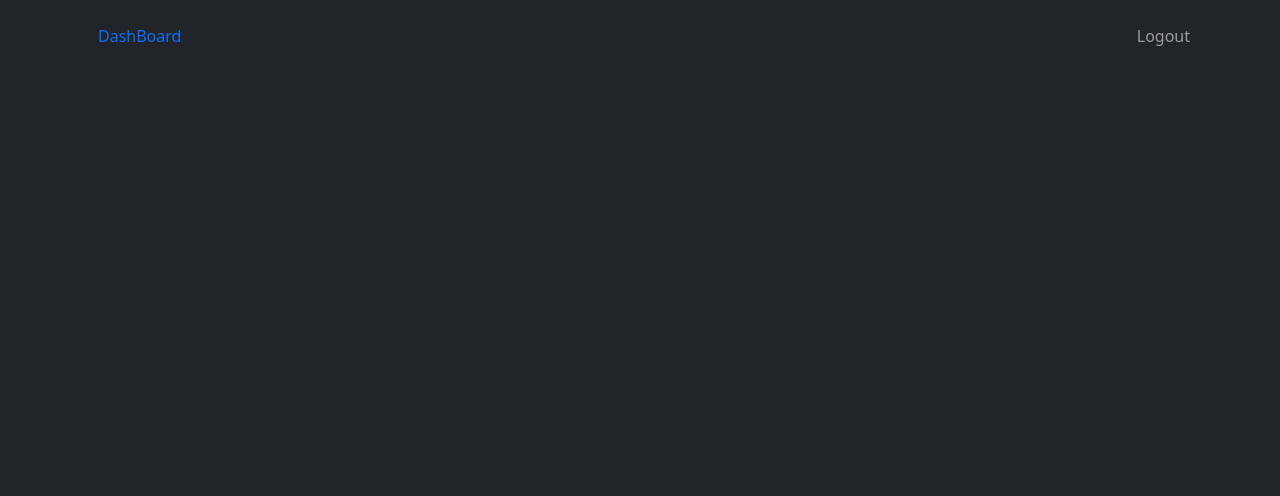
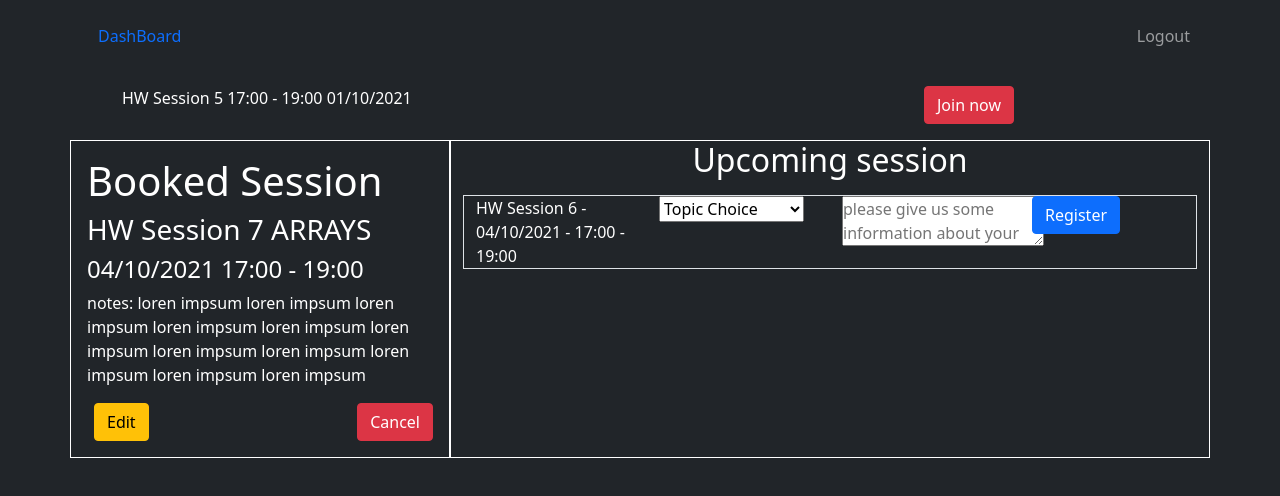
Before and after one commit to muratdemirtas2001/capgemini-hackhaton, a React (Create React App) app in the folder client/: page /dashboard in a window 1280 px wide. Shown: the top 496 px of the page. Built offline with nearby package versions, Linux system fonts and the light colour scheme; no server answers.

Commit message:
dashboard is in progress

```diff
--- a/client/src/components/Login.js
+++ b/client/src/components/Login.js
@@ -35,7 +35,8 @@ export default function Login() {
             setError("Please enter a password");
         } else {
             // I am not sure how we are going to match with the password in our database.
-            let result = fetch("/api/signin", {
+            // let result =
+            fetch("/api/signin", {
                 method: "POST",
                 body: JSON.stringify(login),
                 headers: {
@@ -52,7 +53,7 @@ export default function Login() {
                         history.push("/dashboard");
                     } else if (data.auth === "error") {
                         console.log(data);
-
+                        setWarning(true);
                         setError(data.errors.email);
 
                         history.push("/login");
@@ -74,10 +75,10 @@ export default function Login() {
             <Navbar />
             <section className="bg-dark text-light p-5 pt-lg-5 text-center text-sm-start">
                 <div className="container">
-                    <fieldset className="align-items-center ">
+                    <fieldset className="align-items-center  ">
+                    {warning ? <div className="col-lg-12 p-3 mb-2 bg-danger text-white text-center">{error}</div> : null}
                         <div className="justify-content-center align-center d-flex flex-wrap bg-dark p-3">
                             <legend className="col-12 text-center" >Homework Club Login</legend>
-                            {warning ? <div className="p-3 mb-2 bg-danger text-white">{error}</div> : null}
                             <form onSubmit={handleSubmit}>
                                 <div>
                                     <label htmlFor="email" className="form-label" >
--- a/client/src/index.html
+++ b/client/src/index.html
@@ -4,7 +4,7 @@
 		<meta charset="UTF-8" />
 		<meta name="viewport" content="width=device-width, initial-scale=1.0">
 		<link href="https://cdn.jsdelivr.net/npm/bootstrap@5.0.2/dist/css/bootstrap.min.css" rel="stylesheet" integrity="sha384-EVSTQN3/azprG1Anm3QDgpJLIm9Nao0Yz1ztcQTwFspd3yD65VohhpuuCOmLASjC" crossorigin="anonymous">
-		<title>Starter Kit</title>
+		<title>Homework Club</title>
 	</head>
 	<body>
 		<noscript>You need to enable JavaScript to run this app.</noscript>
--- a/client/src/pages/Dashboard.js
+++ b/client/src/pages/Dashboard.js
@@ -6,7 +6,7 @@ export default function Dashboard() {
 
 	// console.log("TOKEN IN DASHBOARD IS",token);
 	const [isPracticed, setIsPracticed] = useState(false);
-	// const [users, setUsers] = useState([]);
+	const [users, setUsers] = useState([]);
 	// console.log("users", users);
 	console.log("is practiced", isPracticed);
 	useEffect(() => {
@@ -19,7 +19,7 @@ export default function Dashboard() {
 		})
 			.then((res) => res.json())
 			.then((data) => {
-				console.log(data);
+				setUsers(data);
 				if (data.error) {
 					setIsPracticed(true);
 				}
@@ -40,11 +40,75 @@ export default function Dashboard() {
 		// });
 	}, [token]);
 	console.log("TOKEN IN DASHBOARD IS", token);
+	console.log(users);
 
-
+	const handlesubmit = () => {
+		return "hello world!";
+	};
 	return (
 		<>
 			<Logout />
+			<div className="container-md mt-2 px-4">
+				<div className="row p-2 m-2">
+					<div className="col-9 text-white">
+						<span>HW Session 5 </span>
+						<span>17:00 - 19:00 </span>
+						<span> 01/10/2021</span>
+					</div>
+					<div className="col-3">
+						<button className="btn btn-danger pl-3">Join now</button>
+					</div>
+				</div>
+
+				<div className="row gx-5">
+					{/* left side of the grid */}
+					<div className="col-lg-4 col-md-4 col-sm-4 border border-white text-white p-3">
+						<h1>Booked Session</h1>
+						<div>
+							<h3>HW Session 7 ARRAYS</h3>
+							<h4>04/10/2021  17:00 - 19:00</h4>
+							<p>notes: loren impsum  loren impsum loren impsum loren
+								impsum loren impsum loren impsum loren impsum loren
+								impsum loren impsum loren impsum loren impsum</p>
+						</div>
+						<div className="d-flex justify-content-between">
+							<button className="btn btn-warning pr-3">Edit</button>
+							<button className="btn btn-danger pr-3">Cancel</button>
+						</div>
+					</div>
+					{/* right side of the grid */}
+					<div className="col-lg-8 col-md-8 col-sm-8 border border-white">
+						<div className="row">
+							<div className="col border-white text-white text-center ">
+								<h2>Upcoming session</h2>
+							</div>
+						</div>
+						<form onSubmit={handlesubmit}>
+						<div className="row mt-2 border align-item">
+							<div className="col-3 border-white text-white ">
+								<span>HW Session 6 - 04/10/2021 - 17:00 - 19:00</span>
+							</div>
+							<div className="col-3">
+								<select>
+									<option defaultChecked>Topic Choice</option>
+									<option value="javascript1">javascript core 1</option>
+									<option value="javascript2">javascript core 2</option>
+								</select>
+							</div>
+							<div className="col-3 text-white" >
+								<label htmlFor="question">
+								<textarea id="question" name="question"
+								placeholder="please give us some information about your question.">
+								</textarea></label>
+							</div>
+							<div className="col-1 border-white ">
+								<button className="btn btn-primary">Register</button>
+							</div>
+						</div>
+						</form>
+					</div>
+				</div>
+			</div>
 		</>
 	);
 }
--- a/client/src/pages/Home.css
+++ b/client/src/pages/Home.css
@@ -1,15 +1,6 @@
-.logo {
-	width: 50px;
-}
-
-.message {
-	color: blue;
-}
-
 *{
 	margin: 0;
 	padding: 0;
-
 }
 
 body {
@@ -19,7 +10,7 @@ body {
 body::before {
 	display: block;
 	content: '';
-	height: 60px;
+	height: 70px;
   }
 button{
 	margin-left:7px;
```
Lines whose indentation alone changed are shown as unchanged.
